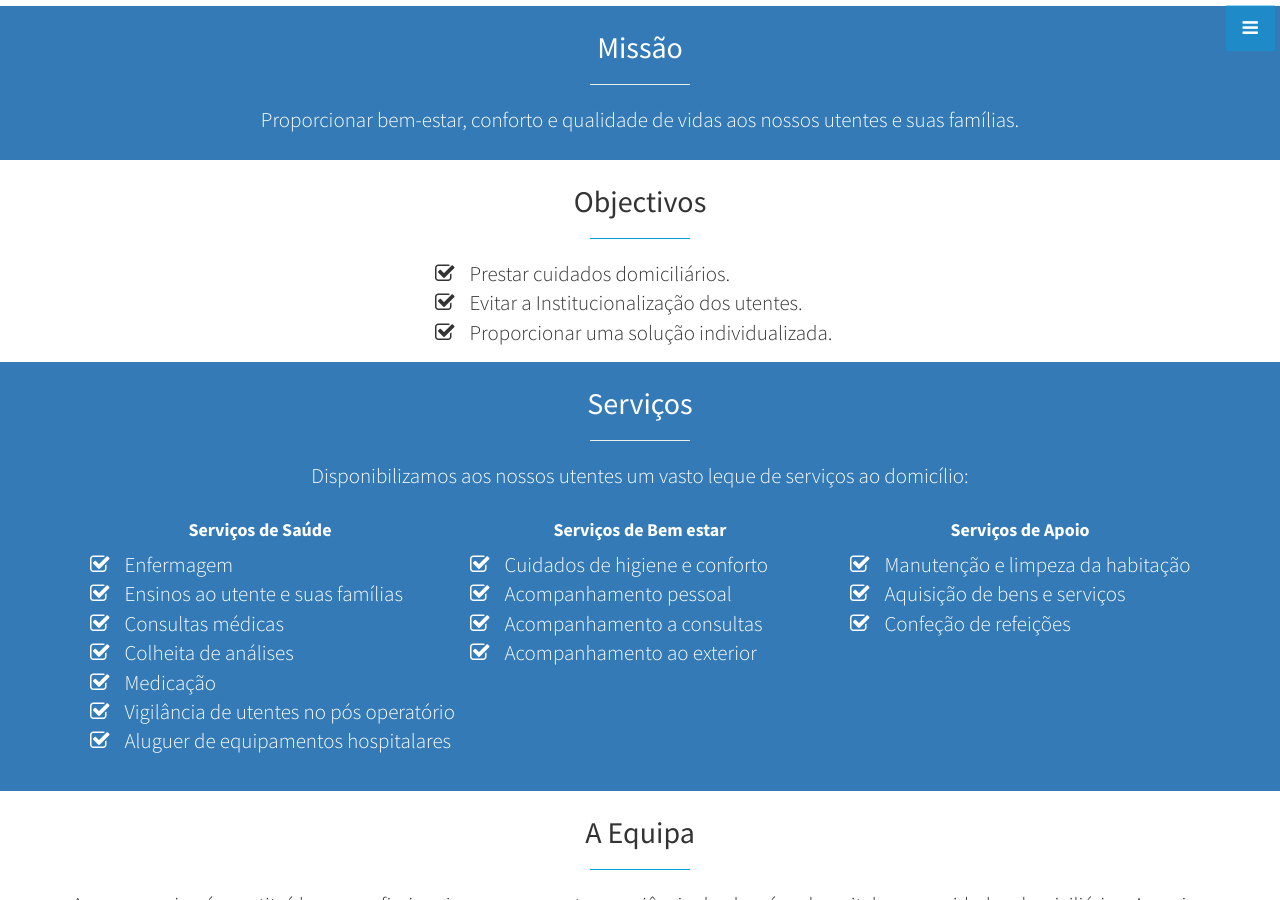
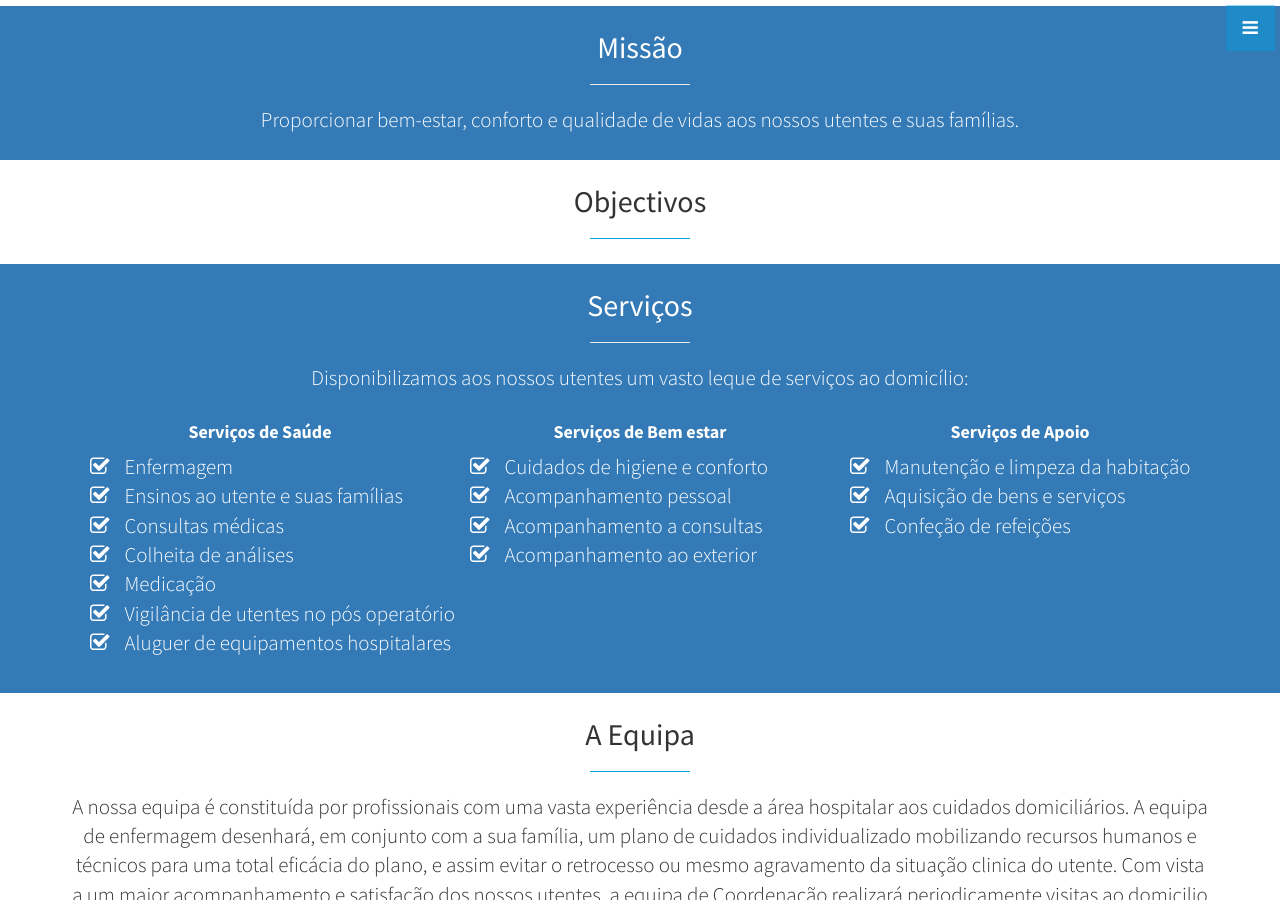
Before and after one commit to cuidarnolar/cuidarnolar, a Jekyll site: the page built from index.html, in a window 1280 px wide and 900 px high, scrolled down 1324 px. Built offline with Jekyll 4.4.1, drawn with Linux system fonts in a browser that asks for light colours; some of the changed text lies outside the part shown.

Commit message:
change goal text

```diff
--- a/_includes/goals.html
+++ b/_includes/goals.html
@@ -6,11 +6,11 @@
         <hr class="small blue">
         <!--p class="lead">Sempre ao seu dispor com os melhores serviços <a target="_blank" href="http://join.deathtothestockphoto.com/">Death to the Stock Photo</a>.</p-->
         <p class="lead">
-          <ul class="lead fa-ul" style="width:420px;margin:0 auto;text-align:left">
+          <!--ul class="lead fa-ul" style="width:420px;margin:0 auto;text-align:left">
             <li><i class="fa fa-check-square-o navigation-icon" aria-hidden="true" style="margin-left:5px"></i><span>Prestar cuidados domiciliários.</span></li>
             <li><i class="fa fa-check-square-o navigation-icon" aria-hidden="true" style="margin-left:5px"></i><span>Evitar a Institucionalização dos utentes.</span></li>
             <li><i class="fa fa-check-square-o navigation-icon" aria-hidden="true" style="margin-left:5px"></i><span>Proporcionar uma solução individualizada.</span></li>
-          </ul>
+          </ul-->
         </p>
       </div>
     </div>
--- a/_includes/team.html
+++ b/_includes/team.html
@@ -7,10 +7,10 @@
         <!--p class="lead">Sempre ao seu dispor com os melhores serviços <a target="_blank" href="http://join.deathtothestockphoto.com/">Death to the Stock Photo</a>.</p-->
         <p class="lead">A nossa equipa é constituída por profissionais com uma vasta experiência desde a área hospitalar aos cuidados domiciliários. A equipa de enfermagem desenhará, em conjunto com a sua família, um plano de cuidados individualizado mobilizando recursos humanos e técnicos para uma total eficácia do plano, e assim evitar o retrocesso ou mesmo agravamento da situação clinica do utente. Com vista a um maior acompanhamento e satisfação dos nossos utentes, a equipa de Coordenação realizará periodicamente visitas ao domicilio com a finalidade de:
         </p>
-        <ul class="lead fa-ul"style="width:420px;margin:0 auto;text-align:left" >
+        <!--ul class="lead fa-ul"style="width:420px;margin:0 auto;text-align:left" >
   <li><i class="fa fa-check-square-o navigation-icon" aria-hidden="true" style="margin-left:5px"></i><span>Avaliar a satisfação do utente e sua família</span></li>
   <li><i class="fa fa-check-square-o navigation-icon" aria-hidden="true" style="margin-left:5px"></i><span>Atualização do plano de cuidados</span></li>
-</ul>
+</ul->
 
       </div>
     </div>
```
